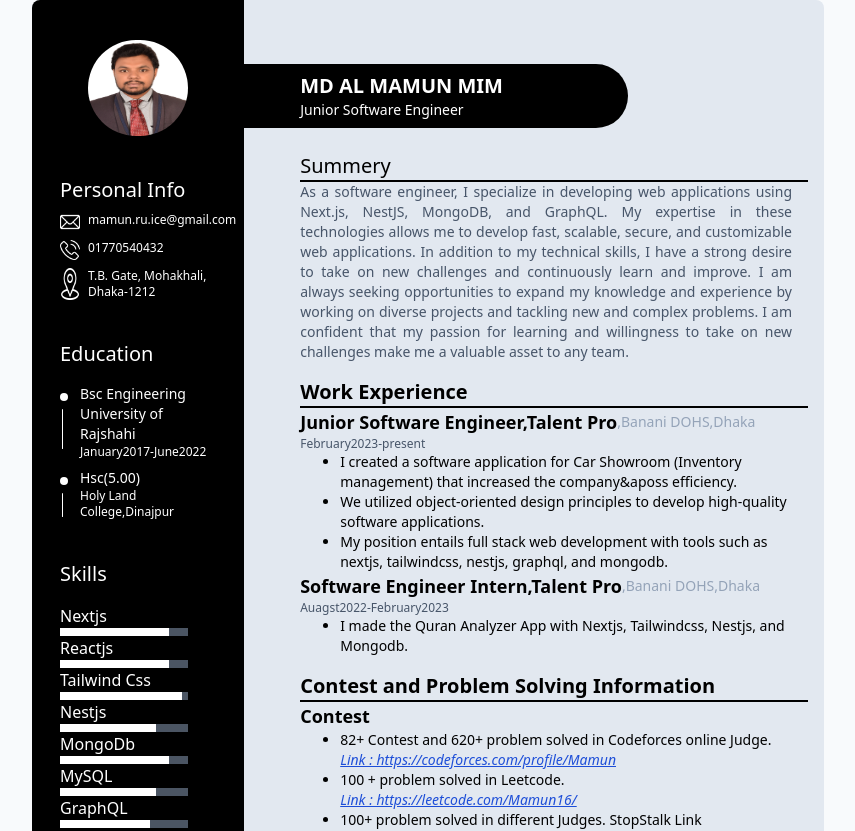
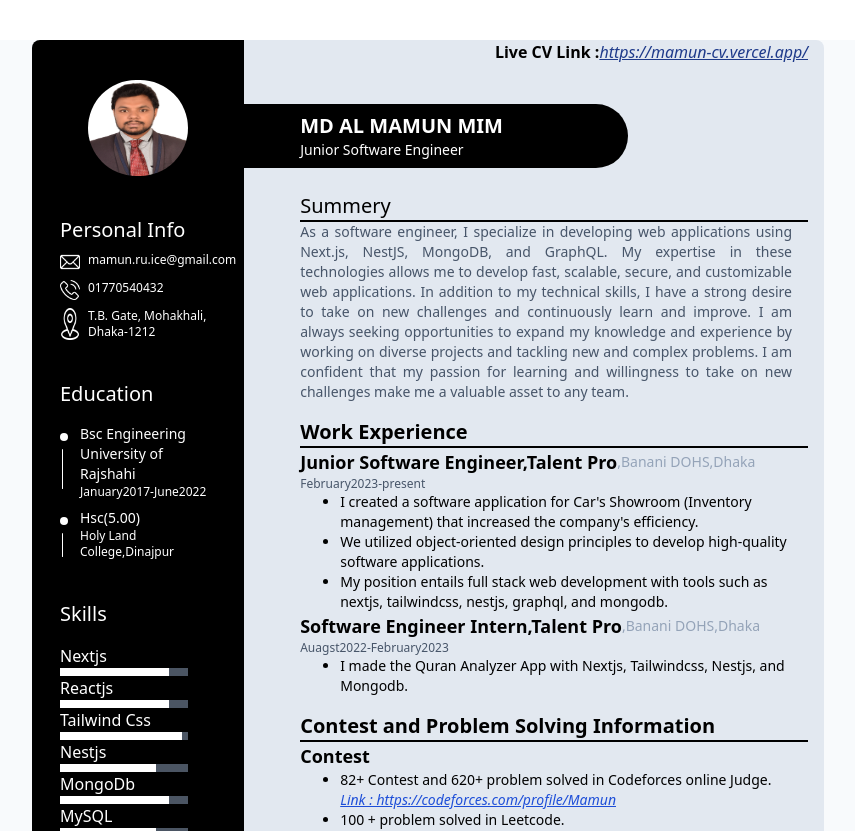
Before and after one commit to MamunsCrafts/CV-APP, a Next.js app: page / in a window 1280 px wide. Shown: the top 831 px of the page, without its empty margins (212-1067 px from the left). Built offline with nearby package versions, Linux system fonts and the light colour scheme.

Commit message:
pdf version

```diff
--- a/components/experience.tsx
+++ b/components/experience.tsx
@@ -11,7 +11,7 @@ export default function Experience(){
           <p className="text-slate-600 text-xs">February2023-present</p>
           <ul className="list-disc ml-10 text-sm">
             <li>
-              I created a software application for Car Showroom (Inventory management) that increased the company&aposs
+              I created a software application for Car's Showroom (Inventory management) that increased the company's
               efficiency.
             </li>
             <li>We utilized object-oriented design principles to develop high-quality software applications.</li>
--- a/pages/index.tsx
+++ b/pages/index.tsx
@@ -17,11 +17,15 @@ export default function Home() {
         <meta name="viewport" content="width=device-width, initial-scale=1" />
         <link rel="icon" href="/favicon.ico" />
       </Head>
-      <div className="flex w-[792px] h-[1123px] mx-auto  mb-10 bg-slate-200 pr-4 rounded-lg">
+      <div className="flex w-[792px] h-[1123px] mx-auto mt-10  mb-10 bg-slate-200 pr-4 rounded-lg">
         {/* <div className="flex "> */}
         <Sidebar />
         <div>
-          <div className="bg-black h-16 rounded-r-full py-2 text-white  text-xl w-96  mt-16">
+          <div className="flex justify-end">
+            <p className="font-semibold"> Live CV Link :</p>{" "}
+            <p className="underline text-end italic text-blue-900">https://mamun-cv.vercel.app/</p>
+          </div>
+          <div className="bg-black h-16 rounded-r-full py-2 text-white  text-xl w-96 mt-10 ">
             <p className="font-semibold ml-14">MD AL MAMUN MIM</p>
             <p className="text-sm ml-14">Junior Software Engineer</p>
           </div>
```
